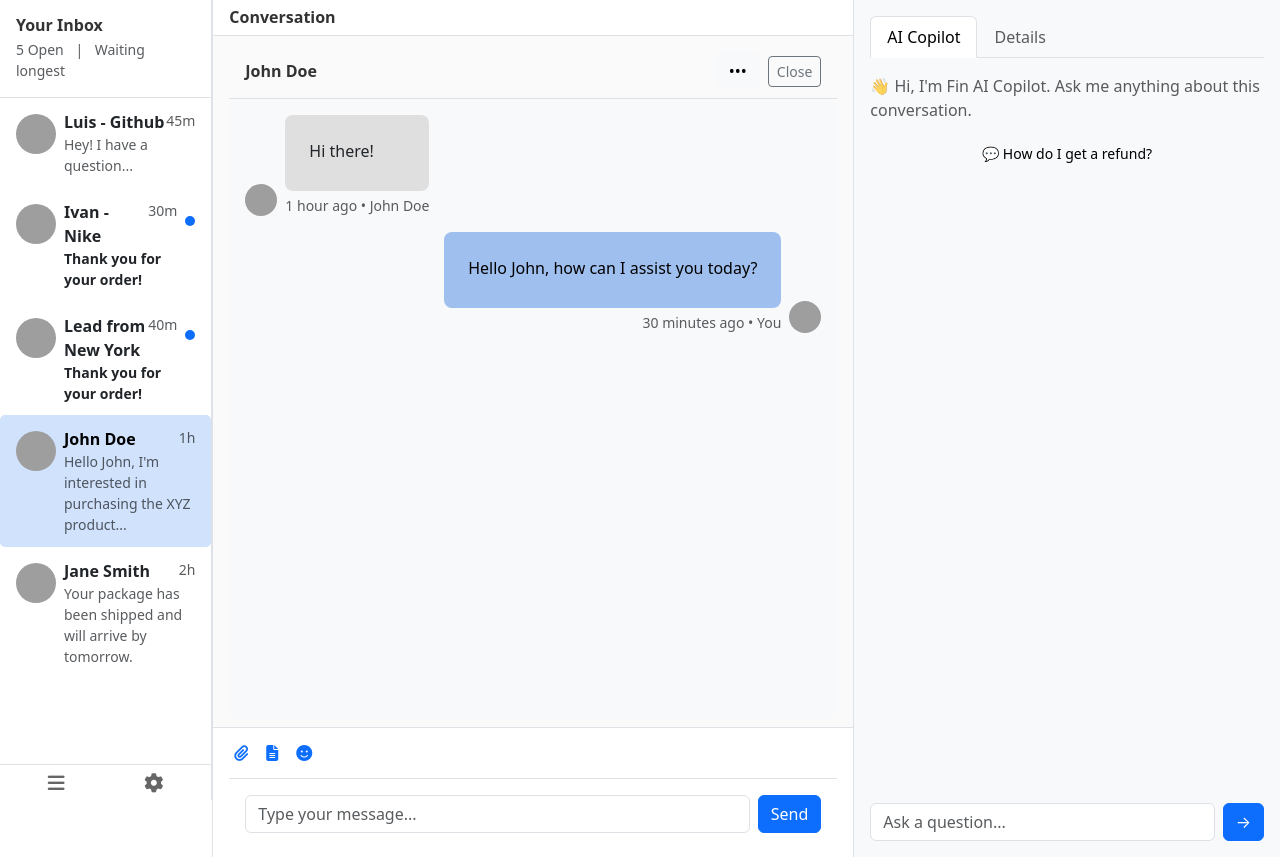
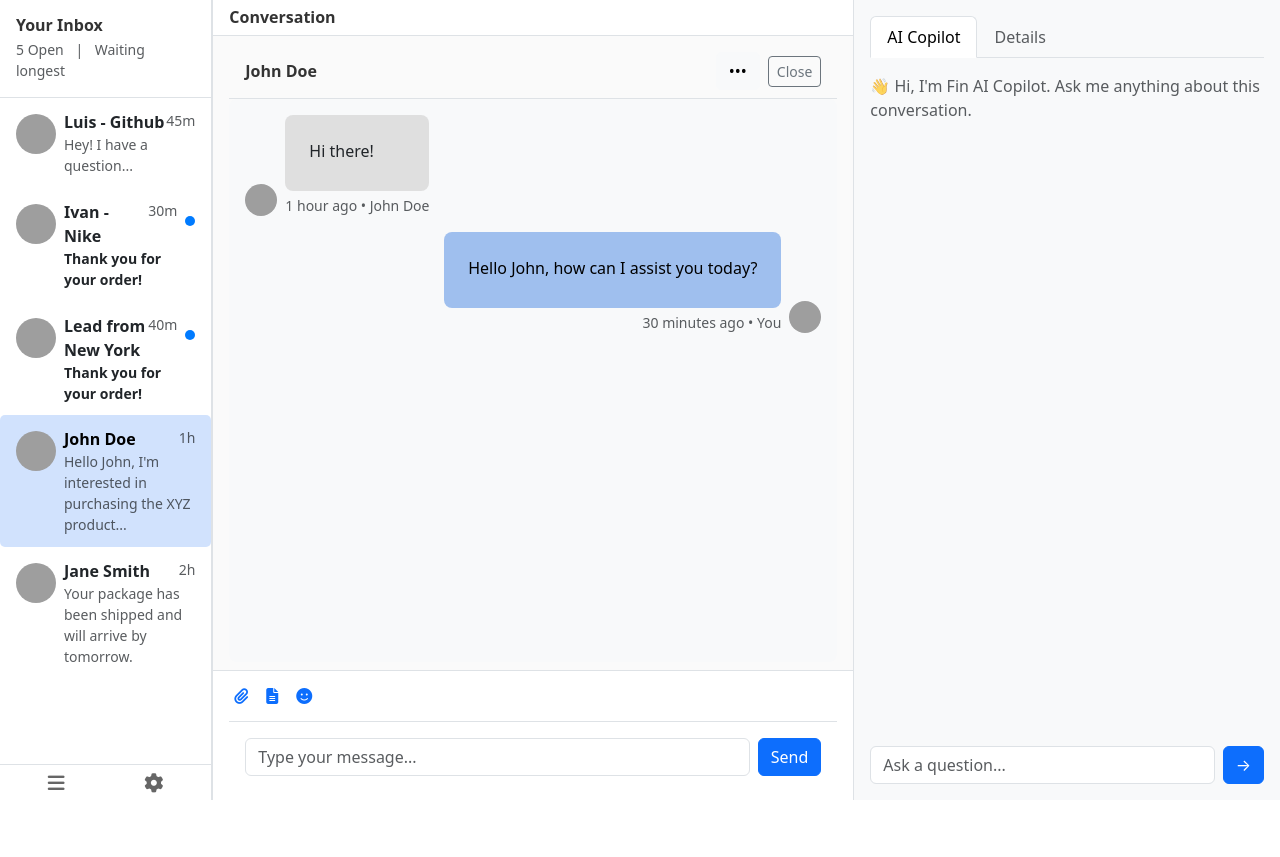
Before and after one commit to sivakumar6678/intercom-clone, a React (Vite) app: page / in a window 1280 px wide. Both pictures are taken after a click on the button 105 px from the left and 482 px from the top of the page. After the commit the page ends 800 px from the top, so only its background shows below. Built offline with nearby package versions, Linux system fonts and the light colour scheme; grey boxes are pictures that could not be loaded.

Commit message:
feat: Implement AI Copilot functionality with Q&A history and API integration

```diff
--- /dev/null
+++ b/src/Styles/Aicopilot.css
@@ -0,0 +1,6 @@
+.bg-primary {
+  background-color: #007bff !important;
+}
+.bg-light {
+  background-color: #f8f9fa !important;
+}
--- a/src/Styles/InboxSidebar.css
+++ b/src/Styles/InboxSidebar.css
@@ -42,7 +42,6 @@
   /* border-left: 3px solid #007bff; */
 }
 .conversation-thread {
-  height: calc(100vh - 180px); /* adjust based on header/footer height */
   overflow-y: auto;
   background-color: #f8f9fa;
   border-radius: 8px;
--- a/src/components/AICopilotPanel.jsx
+++ b/src/components/AICopilotPanel.jsx
@@ -1,37 +1,108 @@
-import { Button, Form, Nav } from 'react-bootstrap';
+import { useState } from 'react';
+import { Button, Form, Nav, Spinner } from 'react-bootstrap';
+import '../Styles/Aicopilot.css';
 
 export default function AICopilotPanel({ thread }) {
+  const [question, setQuestion] = useState('');
+  const [loading, setLoading] = useState(false);
+  const [qaHistory, setQaHistory] = useState([]); // Stores all Q&A
+
+  const handleAsk = async (e) => {
+    e.preventDefault();
+    if (!question.trim()) return;
+
+    setLoading(true);
+
+    try {
+      const res = await fetch(
+        'https://generativelanguage.googleapis.com/v1beta/models/gemini-2.0-flash:generateContent?key=' +
+          import.meta.env.VITE_GEMINI_API_KEY,
+        {
+          method: 'POST',
+          headers: {
+            'Content-Type': 'application/json',
+          },
+          body: JSON.stringify({
+            contents: [
+              {
+                parts: [
+                  {
+                    text: `You are a support AI assistant. Here's the user question: "${question}". Base your answer using this context:\n${thread.messages
+                      .map((m) => `${m.from}: ${m.text}`)
+                      .join('\n')}`,
+                  },
+                ],
+              },
+            ],
+          }),
+        }
+      );
+
+      const data = await res.json();
+      const reply = data.candidates?.[0]?.content?.parts?.[0]?.text || 'No response from Gemini.';
+
+      // Save Q&A
+      setQaHistory((prev) => [...prev, { question, answer: reply }]);
+      setQuestion('');
+    } catch (err) {
+      console.error(err);
+      setQaHistory((prev) => [...prev, { question, answer: '❌ Error contacting Gemini API.' }]);
+    } finally {
+      setLoading(false);
+    }
+  };
+
   return (
     <div className="d-flex flex-column h-100">
-      {/* Tab header */}
+      {/* Tabs */}
       <Nav variant="tabs" defaultActiveKey="copilot" className="mb-3">
         <Nav.Item>
-          <Nav.Link eventKey="copilot" active>AI Copilot</Nav.Link>
+          <Nav.Link eventKey="copilot" active>
+            AI Copilot
+          </Nav.Link>
         </Nav.Item>
         <Nav.Item>
-          <Nav.Link eventKey="details" disabled>Details</Nav.Link>
+          <Nav.Link eventKey="details" disabled>
+            Details
+          </Nav.Link>
         </Nav.Item>
       </Nav>
 
-      {/* If thread selected */}
       {thread ? (
         <>
           <div className="text-muted mb-3">
             👋 Hi, I'm Fin AI Copilot. Ask me anything about this conversation.
           </div>
 
-          {/* Suggested question */}
-          <Button variant="light" size="sm" className="mb-3">
-            💬 How do I get a refund?
-          </Button>
+          {/* Q&A history */}
+          <div className="overflow-auto mb-3" style={{ maxHeight: '80vh' }}>
+            {qaHistory.map((item, index) => (
+              <div key={index} className="mb-3">
+                <div className="bg-light border rounded p-2 mb-1">
+                  <span className='text-right float-end clear-both d-flex '>
+                    {item.question} <strong>You</strong>
+                  </span>
+                </div>
+                <div className="bg-primary text-white rounded p-2" clear-both >
+                  <strong>Copilot:</strong> {item.answer}
+                </div>
+              </div>
+            ))}
+          </div>
 
-          {/* Ask input at bottom */}
-          <div className="mt-auto">
-            <Form className="d-flex align-items-center">
-              <Form.Control type="text" placeholder="Ask a question..." />
-              <Button variant="primary" className="ms-2">→</Button>
-            </Form>
-          </div>
+          {/* Ask input */}
+          <Form className="d-flex align-items-center mt-auto" onSubmit={handleAsk}>
+            <Form.Control
+              type="text"
+              placeholder="Ask a question..."
+              value={question}
+              onChange={(e) => setQuestion(e.target.value)}
+              disabled={loading}
+            />
+            <Button type="submit" variant="primary" className="ms-2" disabled={loading}>
+              {loading ? <Spinner animation="border" size="sm" /> : '→'}
+            </Button>
+          </Form>
         </>
       ) : (
         <div className="text-muted mt-3">
--- a/src/data/api.js
+++ b/src/data/api.js
@@ -0,0 +1,5 @@
+export const apiservice = {
+  baseUrl:'https://generativelanguage.googleapis.com/v1beta/models/gemini-2.0-flash:generateContent?key=' +
+          import.meta.env.VITE_GEMINI_API_KEY,
+
+}
```
Also changed, not shown: 1 other file (tests, documents, lock files or other folders).
